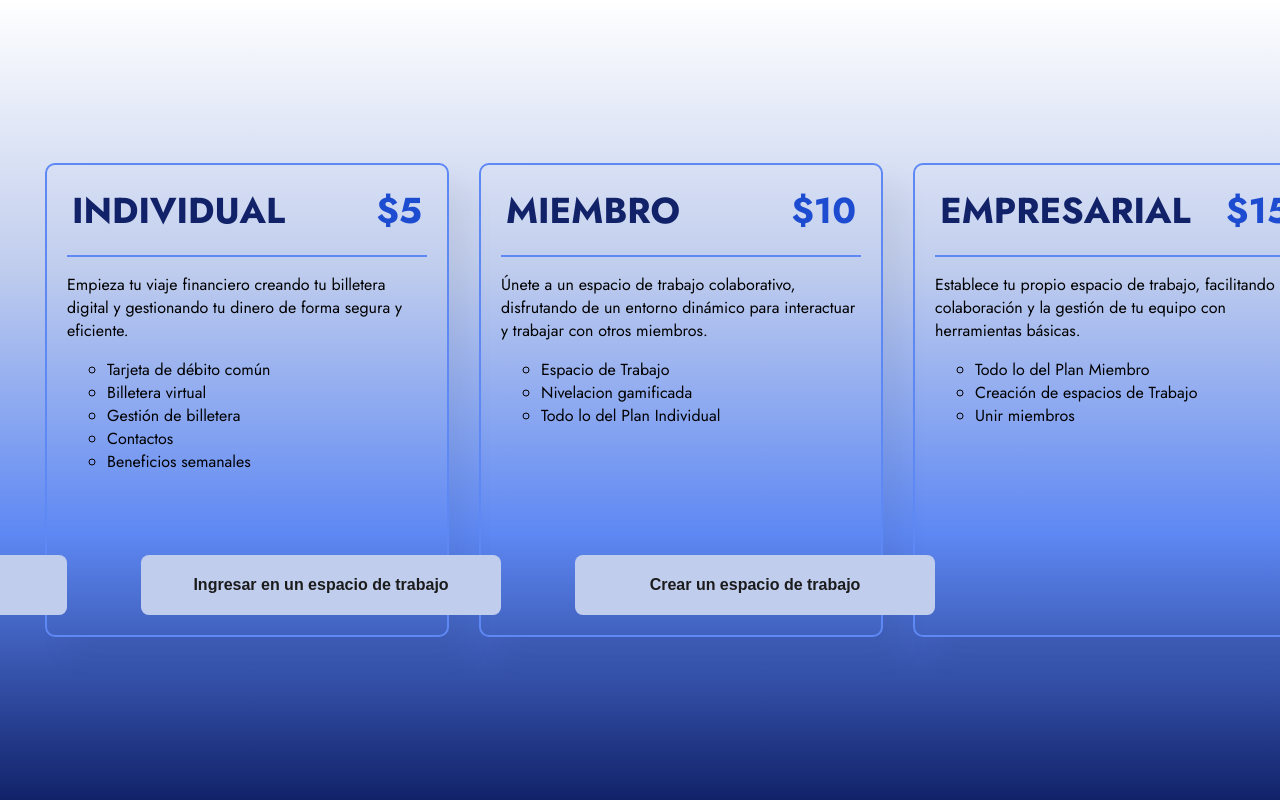
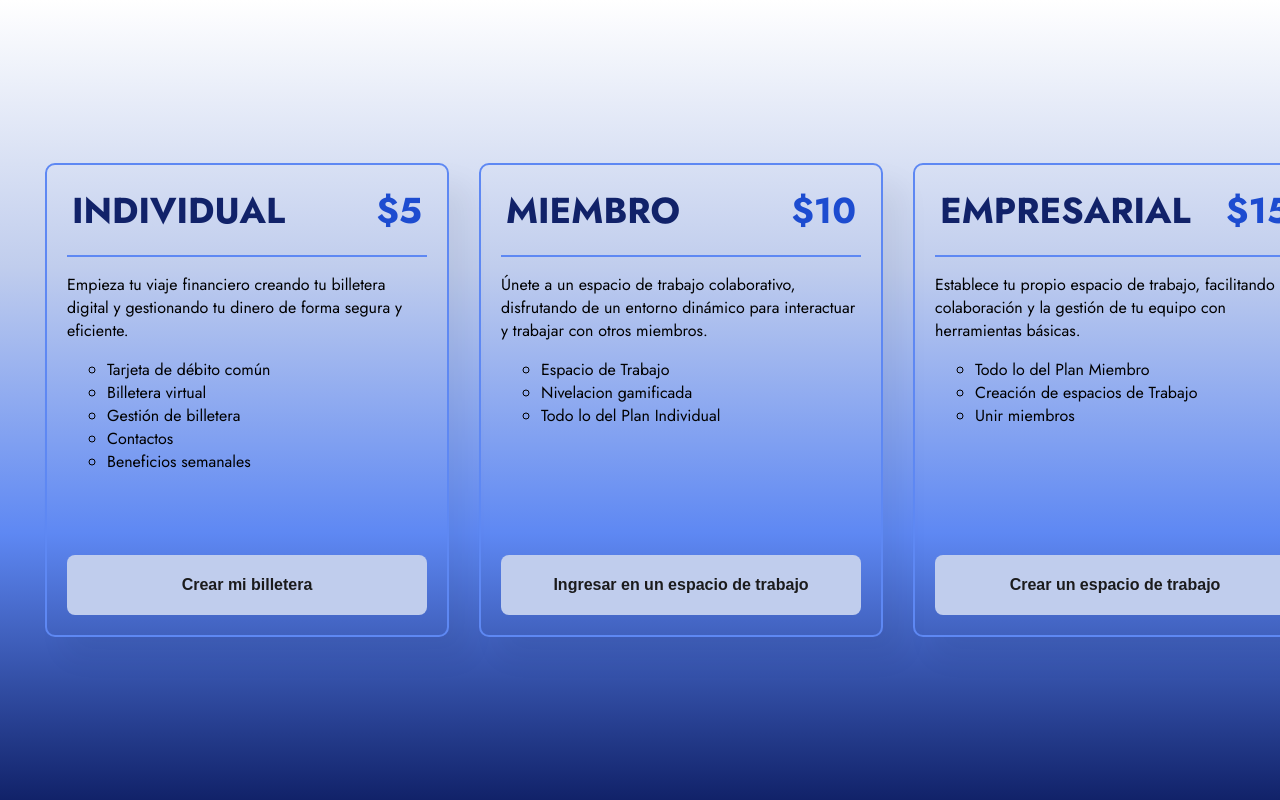
Before and after one commit to LisandValdez/FundFusionProyect, a Next.js app: page /paymentCardsPage in a window 1280 px wide. Built offline with nearby package versions, Linux system fonts and the light colour scheme.

Commit message:
botones y cards

```diff
--- a/styles/globals.css
+++ b/styles/globals.css
@@ -202,7 +202,6 @@ html, body {
   font-weight: 600;
   color: var(--negro);
   transition: 0.8s;
-  transform: translateX(-100%);
 }
 
 .CardButton:hover{
@@ -212,7 +211,6 @@ html, body {
   cursor: pointer;
   font-size: 20px;
   filter: brightness(1.75);
-  transform: translateX(100%);
 }
 
 /* FORM PAGE */
```
Also changed, not shown: 1 other file (tests, documents, lock files or other folders).
